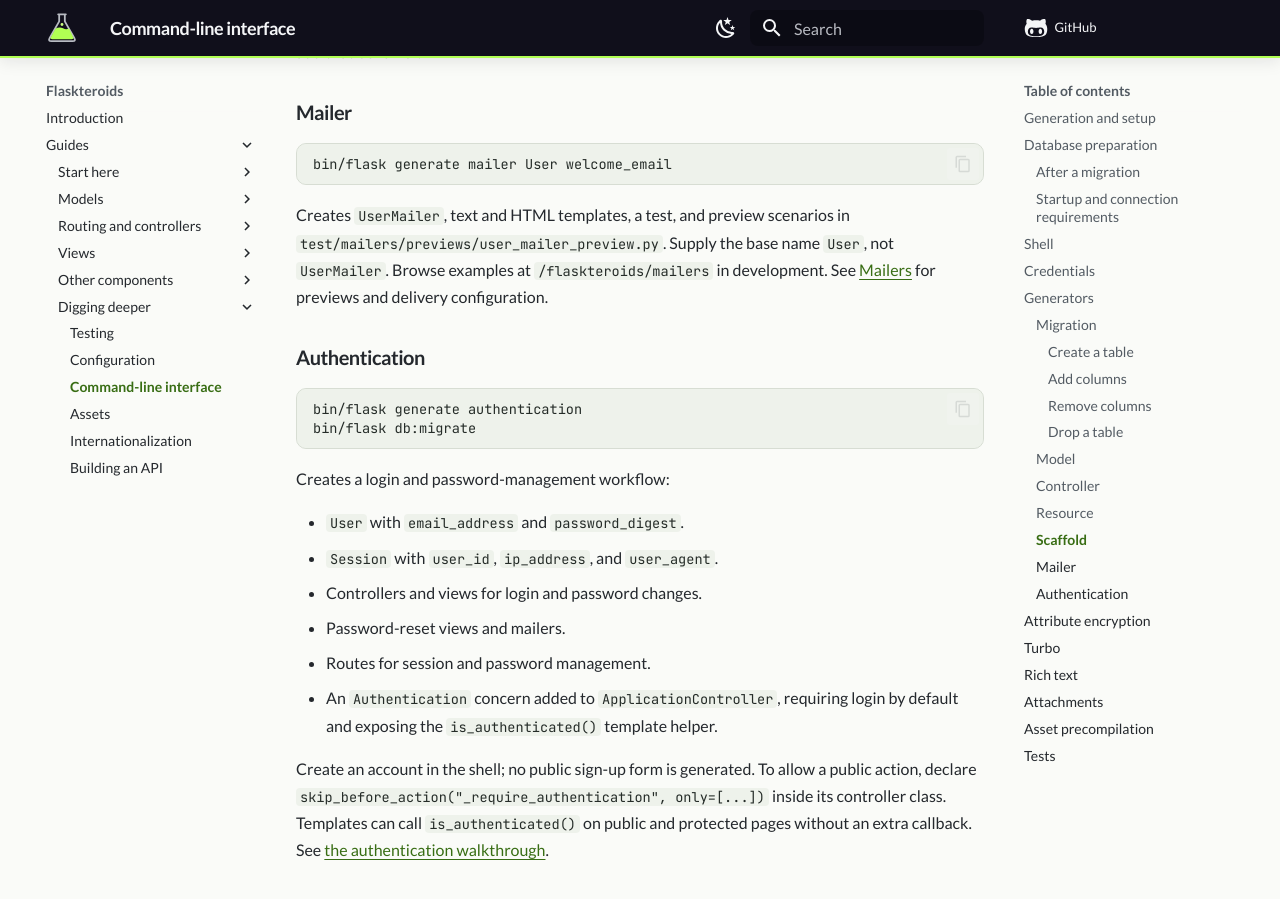
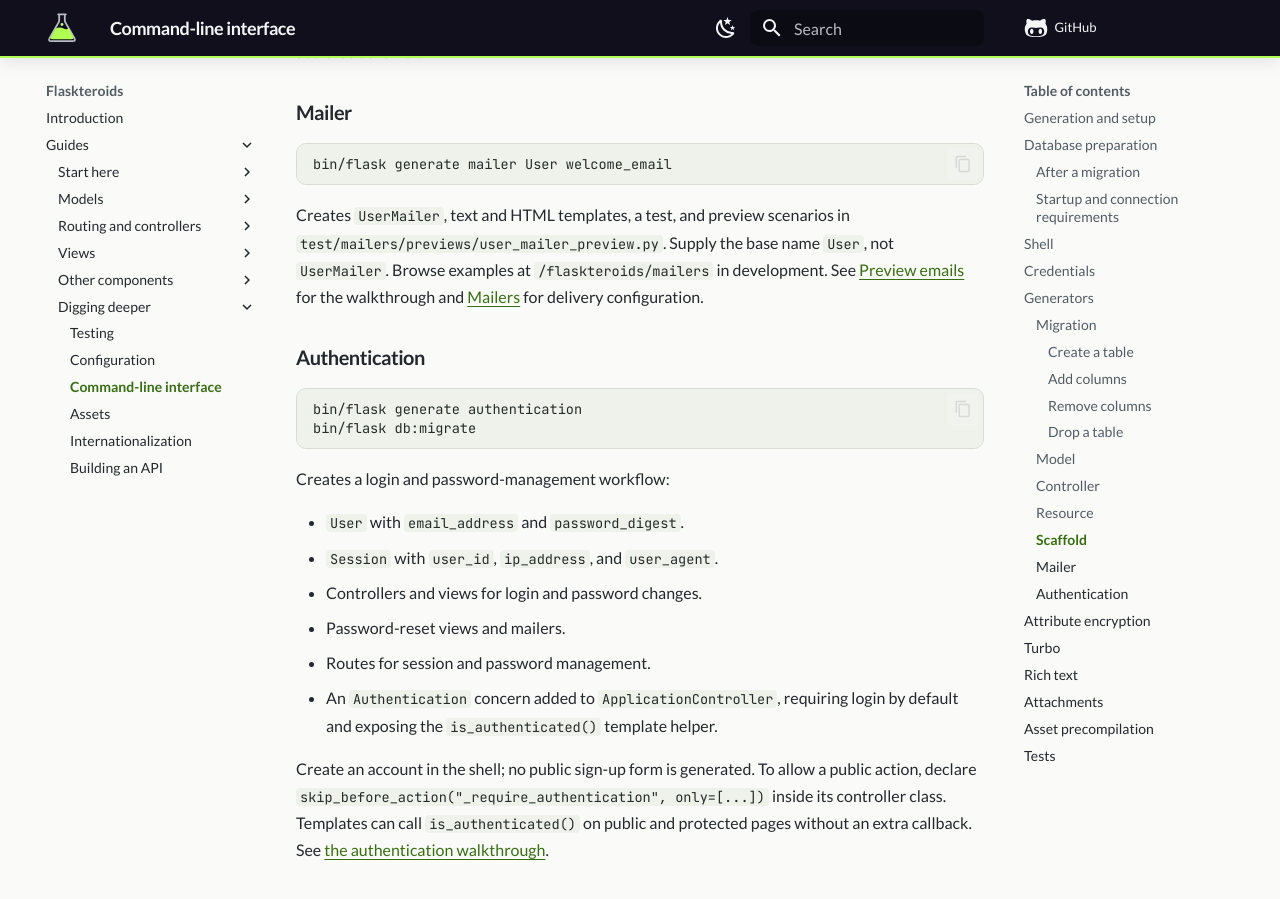
Before and after one commit to nullco/flaskteroids, an MkDocs documentation site: the page built from docs/other/cli.md, in a window 1280 px wide and 900 px high, scrolled down 4503 px. Built offline with MkDocs 1.6.1 and Material for MkDocs 9.7.7, drawn with Linux system fonts in a browser that asks for light colours; comment, search, counter and statistics services are not loaded; part of the change alters nothing that is shown.

Commit message:
docs(mailers): refine preview and testing walkthrough

````diff
--- a/docs/other/cli.md
+++ b/docs/other/cli.md
@@ -213,7 +213,8 @@ bin/flask generate mailer User welcome_email
 Creates `UserMailer`, text and HTML templates, a test, and preview scenarios in
 `test/mailers/previews/user_mailer_preview.py`. Supply the base name `User`, not
 `UserMailer`. Browse examples at `/flaskteroids/mailers` in development. See
-[Mailers](mailers.md) for previews and delivery configuration.
+[Preview emails](mailers.md#preview-emails) for the walkthrough and
+[Mailers](mailers.md#configure-delivery) for delivery configuration.
 
 ### Authentication
 
--- a/docs/other/mailers.md
+++ b/docs/other/mailers.md
@@ -39,98 +39,6 @@ Application mailers inherit from `ApplicationMailer`, whose base is the framewor
 
 Use `app/views/user_mailer/welcome_email.txt` for the plain-text part. Text and HTML
 parts can be included in the same email.
-
-## Preview emails
-
-The mailer generator also creates
-`test/mailers/previews/user_mailer_preview.py`. Preview methods return example
-messages without delivering them:
-
-```python
-from app.mailers.user_mailer import UserMailer
-from app.models.user import User
-from flaskteroids.mailer import MailerPreview
-
-
-class UserMailerPreview(MailerPreview):
-    def welcome_email(self):
-        user = User(name="Jane", email="jane@example.com")
-        return UserMailer.with_(user=user).welcome_email()
-
-    def welcome_email_with_long_name(self):
-        user = User(
-            name="A particularly long display name",
-            email="jane@example.com",
-        )
-        return UserMailer.with_(user=user).welcome_email()
-```
-
-Start the development server:
-
-```sh
-bin/flask run --debug
-```
-
-Open <http://localhost:5000/flaskteroids/mailers> to browse previews, or visit
-`/flaskteroids/mailers/user_mailer/welcome_email` directly. The browser shows
-message headers and HTML/plain-text alternatives. HTML is displayed in a
-sandboxed frame, independently of application layouts. API-only applications
-have the same preview browser.
-
-Preview files are discovered recursively, without route declarations or manual
-registration. A file under `previews/admin/` adds an `admin/` prefix to its preview
-URLs. Class names drop the `Preview` suffix and become snake case. Each public
-method defined directly on a preview class is a scenario; use underscore-prefixed
-methods for shared helpers. Inherited methods are not listed unless overridden.
-Methods take no arguments beyond `self` and must return a mailer's
-`MessageDelivery`, not call `deliver_now()` or `deliver_later()`.
-
-Query-string values are available as strings in `self.params`:
-
-```python
-def welcome_email(self):
-    user = User.find(self.params["user_id"])
-    return UserMailer.with_(user=user).welcome_email()
-```
-
-Visit `/flaskteroids/mailers/user_mailer/welcome_email?user_id=123`.
-The browser reserves `part=html` and `part=plain` for format selection and
-preserves the other query parameters when switching formats. Each request gets
-a fresh preview instance and parameter dictionary.
-
-Templates refresh when `config.enable_reloading` is enabled, as it is in generated
-development configuration. Flask's `--debug` reloader picks up Python changes,
-including preview source files; without it, restart after changing Python code.
-
-Previews use the normal mailer rendering pipeline, including callbacks, helpers,
-and the captured locale. They do not use SMTP, enqueue jobs, load test fixtures,
-or require delivery to be enabled. Use unsaved sample records when possible, or
-query existing development records when a scenario needs them. Preview files are
-support code, not automated tests.
-
-### Preview configuration
-
-Previews are enabled by default only in the `development` environment. Disable
-them explicitly, or configure additional directories relative to the application
-root (absolute paths also work):
-
-```python
-config.action_mailer.show_previews = False
-config.action_mailer.preview_paths = [
-    "test/mailers/previews",
-    "lib/mailer_previews",
-]
-```
-
-`show_previews = None` selects the environment default. Set it to `True` to
-explicitly enable previews in another environment, such as a test application.
-When disabled, preview files are not imported and the routes are absent.
-
-**Do not expose previews publicly or enable them in production.** Preview routes
-do not run application controller authentication. Preview methods and mailer
-callbacks are ordinary application code: avoid writes, delivery calls, and other
-side effects. The preview browser does not undo application-side effects or
-simulate how an email client will render your HTML.
 
 ## Send a message
 
@@ -234,3 +142,142 @@ the view context. Those helpers can call exposed methods such as
 `self.greeting()`. Mailers select helper classes explicitly; they do not inherit
 request-controller helpers. See
 [mailer view helpers](../views/index.md#mailers-and-rendering-outside-requests).
+
+## Previewing and testing mailers
+
+Previews let you inspect an email in your browser without sending it. Automated
+tests check its content and delivery behavior. Both use the same mailer and
+templates as your application.
+
+### Preview emails
+
+The mailer generator creates
+`test/mailers/previews/user_mailer_preview.py` alongside your mailer and tests.
+Update that file to call the `UserMailer` from above with sample data:
+
+```python
+# test/mailers/previews/user_mailer_preview.py
+from app.mailers.user_mailer import UserMailer
+from app.models.user import User
+from flaskteroids.mailer import MailerPreview
+
+
+class UserMailerPreview(MailerPreview):
+    def welcome_email(self):
+        user = User(name="Jane", email="jane@example.com")
+        return UserMailer.with_(user=user).welcome_email()
+```
+
+A preview method returns the message; it does not call `deliver_now()` or
+`deliver_later()`. No SMTP server, job worker, or enabled delivery is needed.
+
+Start the development server:
+
+```sh
+bin/flask run --debug
+```
+
+Visit
+<http://localhost:5000/flaskteroids/mailers/user_mailer/welcome_email>
+to see the rendered message. Open
+<http://localhost:5000/flaskteroids/mailers> for a list of all previews.
+The browser shows the sender, recipient, and subject, and lets you switch between
+HTML and plain text. API-only applications have the same preview browser.
+
+Edit `app/views/user_mailer/welcome_email.html` and refresh to see the change.
+Generated development configuration enables template reloading; Flask's
+`--debug` reloader picks up changes to the mailer and preview Python files.
+Without `--debug`, restart the server after changing Python code.
+
+The example uses an unsaved record so it works without creating data. You can
+also query existing development records when a scenario needs them. Previews
+do not load test fixtures.
+
+### Preview scenarios
+
+Add another method to the same preview class to inspect a different case:
+
+```python
+def welcome_email_with_long_name(self):
+    user = User(
+        name="A particularly long display name",
+        email="jane@example.com",
+    )
+    return UserMailer.with_(user=user).welcome_email()
+```
+
+This scenario appears in the index and at
+`/flaskteroids/mailers/user_mailer/welcome_email_with_long_name`.
+Scenario names do not have to match mailer action names.
+
+### Preview parameters
+
+Query-string values are available as strings in `self.params`. For example,
+replace `welcome_email` with:
+
+```python
+def welcome_email(self):
+    user = User.find(self.params["user_id"])
+    return UserMailer.with_(user=user).welcome_email()
+```
+
+Visit `/flaskteroids/mailers/user_mailer/welcome_email?user_id=123`, using the ID
+of an existing development user. Each request gets a fresh preview instance and
+parameter dictionary. Switching formats preserves query parameters; `part=html`
+and `part=plain` are reserved for the browser's format selection.
+
+### Preview discovery
+
+Files ending in `_preview.py` are discovered recursively under
+`test/mailers/previews`. No routes or registration are needed. A file under
+`previews/admin/` adds an `admin/` prefix to its preview URLs. Class names drop
+the `Preview` suffix and become snake case.
+
+Each public method defined directly on a `MailerPreview` subclass is a scenario.
+Methods take no arguments beyond `self` and must return a mailer's
+`MessageDelivery`. Use underscore-prefixed methods for shared helpers; inherited
+methods are not listed unless overridden. Rendering uses the normal mailer
+callbacks, template helpers, and captured locale.
+
+### Preview configuration
+
+Previews are enabled by default only in the `development` environment. To add
+another preview directory, append it in your application configuration:
+
+```python
+config.action_mailer.preview_paths.append("lib/mailer_previews")
+```
+
+Paths are relative to the application root; absolute paths also work. Assign a
+new list to `preview_paths` to replace the default directories instead.
+
+To disable previews in an environment, set this in its `configure(config)`
+function:
+
+```python
+config.action_mailer.show_previews = False
+```
+
+`None` selects the environment default. Set `show_previews = True` to explicitly
+enable previews elsewhere, such as a test application. When disabled, preview
+files are not imported and the routes are absent.
+
+**Do not expose previews publicly or enable them in production.** Preview routes
+do not run application controller authentication. Preview methods and mailer
+callbacks are ordinary application code: avoid writes, delivery calls, and other
+side effects. The browser does not undo those effects. Email HTML is isolated in
+a sandboxed frame, but the preview is not an email-client compatibility test.
+
+### Test mailers
+
+Preview files are support code, not automated tests. The generator separately
+creates `test/mailers/user_mailer_test.py`, inheriting from `MailerTest`. Run it
+with:
+
+```sh
+bin/flask test test/mailers/user_mailer_test.py
+```
+
+Generated tests collect delivered messages in memory rather than using SMTP.
+See [jobs and mail assertions](../testing.md#jobs-and-mail) for delivery counts,
+queued jobs, and inspecting messages through `self.deliveries`.
--- a/docs/testing.md
+++ b/docs/testing.md
@@ -130,7 +130,14 @@ with self.assert_emails(1):
 
 `assert_enqueued_with` checks that a job was scheduled. `perform_enqueued_jobs`
 runs jobs enqueued inside its block. `assert_emails` checks how many messages were
-delivered. No broker or SMTP server is required.
+delivered. Built messages are available through `self.deliveries` as
+`EmailMessage` objects, so tests can inspect headers and HTML/plain-text parts.
+No broker or SMTP server is required.
+
+To inspect email appearance interactively, use
+[mailer previews](other/mailers.md#preview-emails). Previews render example emails
+in the development browser without delivery; they complement automated tests
+rather than replacing them.
 
 ## System tests
 
````
